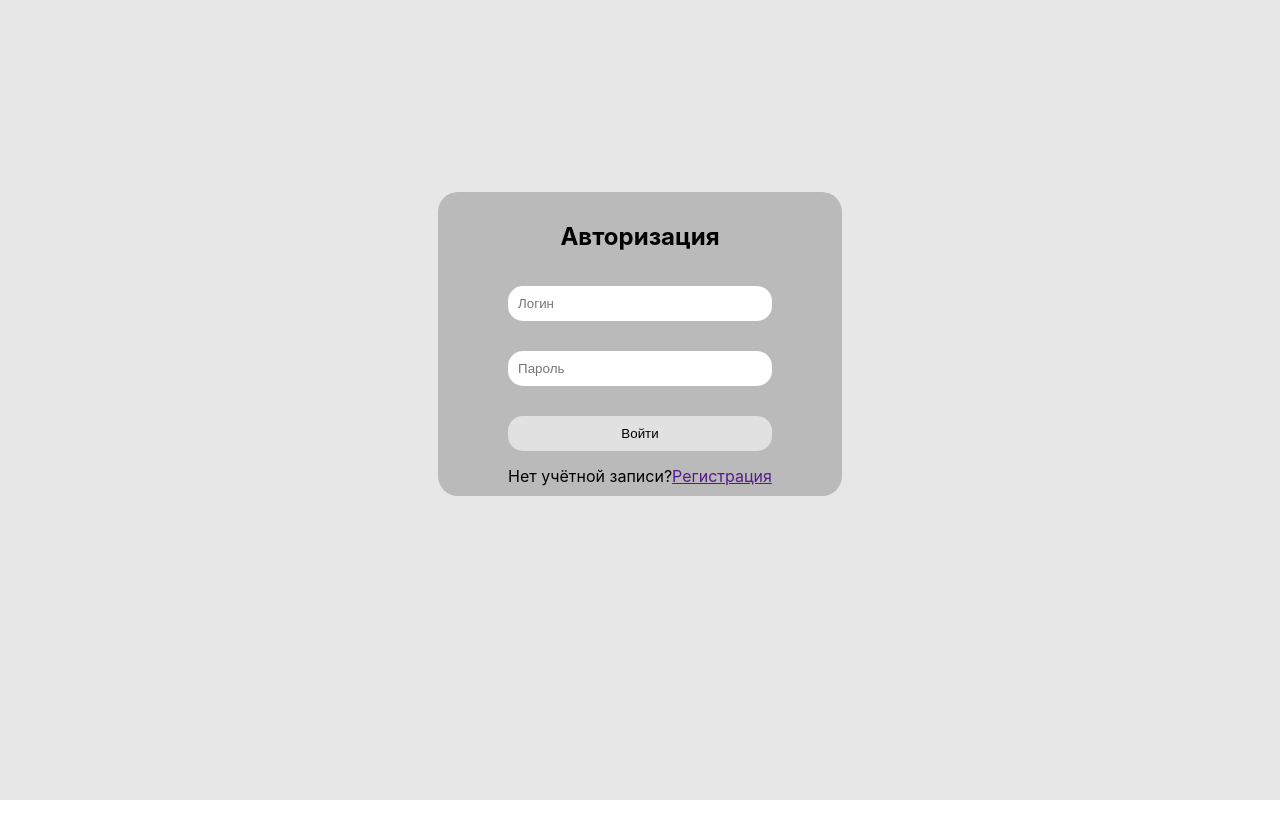
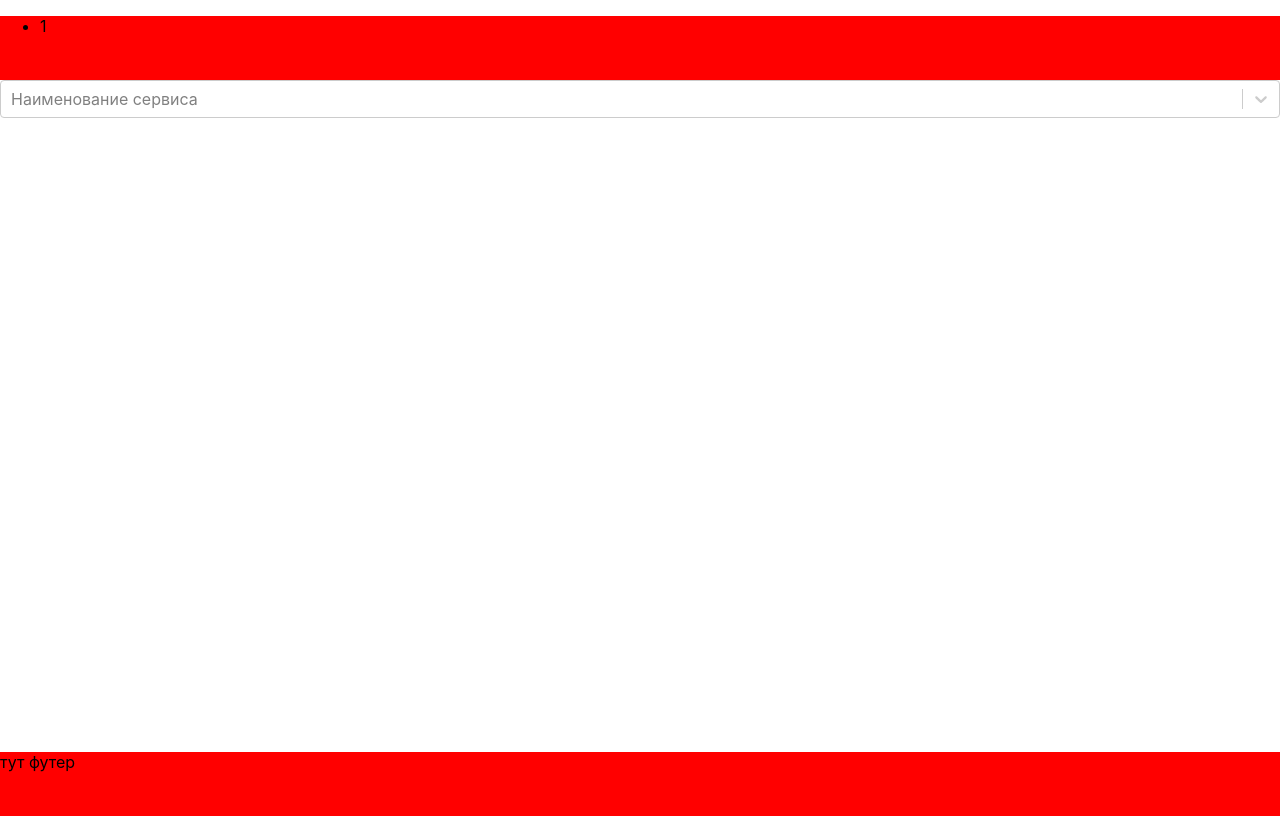
Before and after one commit to SergeyStadukhin/subscription_manager, a React (Create React App) app in the folder subscription_manager/: page / in a window 1280 px wide. Built offline with nearby package versions, Linux system fonts and the light colour scheme.

Commit message:
main page

```diff
--- a/subscription_manager/package.json
+++ b/subscription_manager/package.json
@@ -9,6 +9,7 @@
     "react": "^18.2.0",
     "react-dom": "^18.2.0",
     "react-scripts": "5.0.1",
+    "react-select": "^5.7.3",
     "sass": "^1.62.1",
     "web-vitals": "^2.1.4"
   },
--- a/subscription_manager/src/App.js
+++ b/subscription_manager/src/App.js
@@ -5,7 +5,7 @@ let isLogging = true;
 const App = () => {
   return (
     <div className="App">
-      {isLogging
+      {!isLogging
       ?<LoginPage />
       :<MainPage />}
 
--- a/subscription_manager/src/pages/main/MainPage.jsx
+++ b/subscription_manager/src/pages/main/MainPage.jsx
@@ -1,10 +1,32 @@
 import React from "react";
+import modules from '../../style/main.module.scss'
+import Select from 'react-select'
 
 const MainPage = () => {
-
+    const optionsList = [
+        {value:"Boosty", label: "Boosty"},
+        {value:"Twitch", label: "Twitch"}
+    ]
     return(
         <div>
-            MAIN
+            <header>
+                <ul>
+                    <li>1</li>
+                </ul>
+            </header>
+            <main>
+                <div className={modules.addService}>
+                <Select options={optionsList}
+                        placeholder="Наименование сервиса">
+                </Select>
+                </div>
+                <div className={modules.listServices}>
+
+                </div>
+            </main>
+            <footer>
+                тут футер
+            </footer>
         </div>
     )
 }
--- /dev/null
+++ b/subscription_manager/src/style/main.module.scss
@@ -0,0 +1,13 @@
+header {
+    height: 8vh;
+    background-color: red;
+}
+
+main {
+    height: 84vh;
+}
+
+footer {
+    height: 8vh;
+    background-color: red;
+}
```
Also changed, not shown: 1 other file (tests, documents, lock files or other folders).
